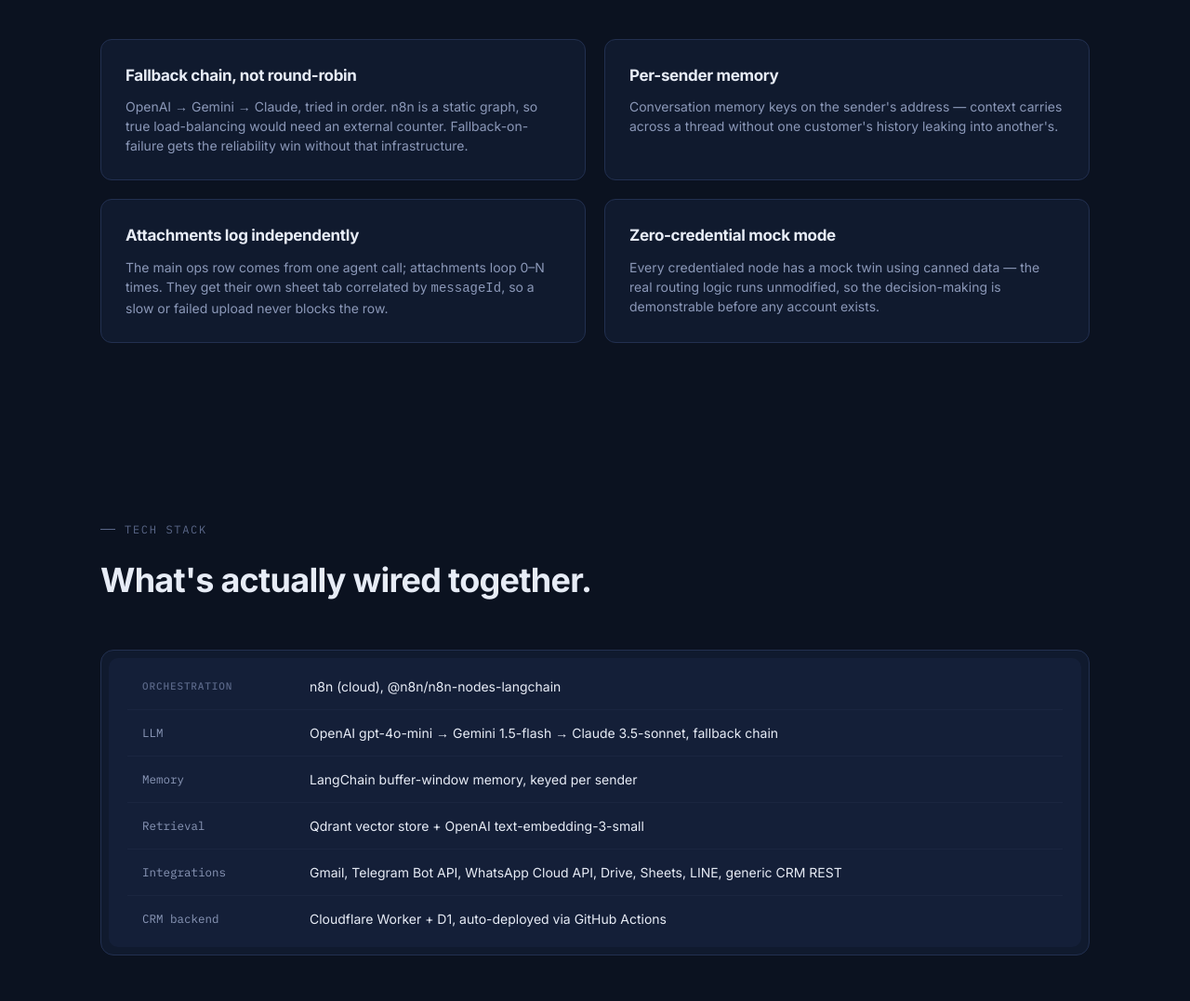
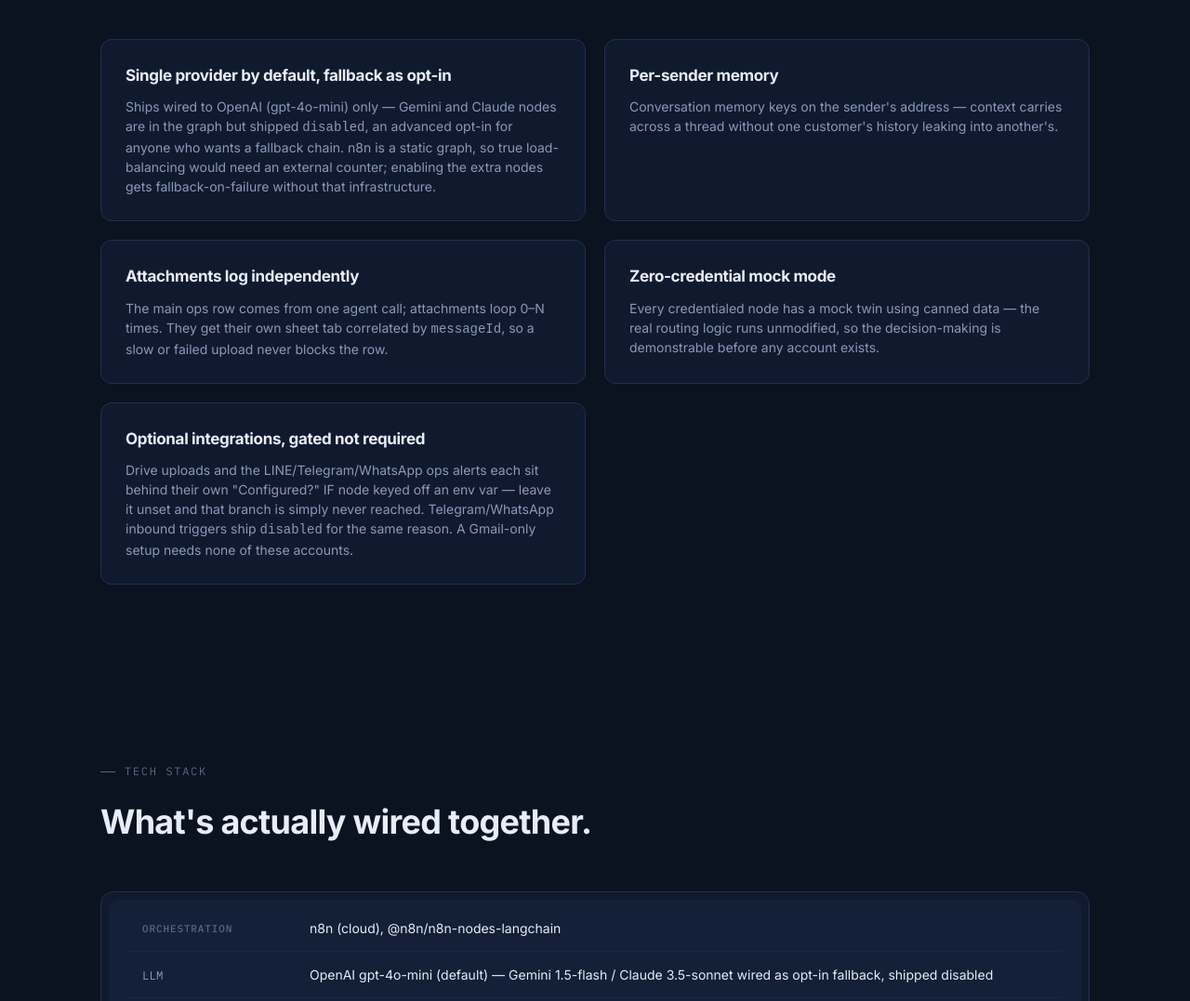
Before and after one commit to allocsys/n8n-agentic-ops, a plain HTML site: page docs/index.html in a window 1280 px wide. Shown: the part 2620-3697 px from the top of the page at 93% size. Drawn offline with Linux system fonts and the light colour scheme.

Commit message:
Update index.html: reflect OpenAI-only default (Gemini/Claude now opt-in fallback) and note optional integrations, per Phase 2 completion

```diff
--- a/docs/index.html
+++ b/docs/index.html
@@ -414,8 +414,8 @@
     </div>
     <div class="grid2 reveal">
       <div class="card">
-        <h3>Fallback chain, not round-robin</h3>
-        <p>OpenAI → Gemini → Claude, tried in order. n8n is a static graph, so true load-balancing would need an external counter. Fallback-on-failure gets the reliability win without that infrastructure.</p>
+        <h3>Single provider by default, fallback as opt-in</h3>
+        <p>Ships wired to OpenAI (gpt-4o-mini) only — Gemini and Claude nodes are in the graph but shipped <code>disabled</code>, an advanced opt-in for anyone who wants a fallback chain. n8n is a static graph, so true load-balancing would need an external counter; enabling the extra nodes gets fallback-on-failure without that infrastructure.</p>
       </div>
       <div class="card">
         <h3>Per-sender memory</h3>
@@ -429,6 +429,10 @@
         <h3>Zero-credential mock mode</h3>
         <p>Every credentialed node has a mock twin using canned data — the real routing logic runs unmodified, so the decision-making is demonstrable before any account exists.</p>
       </div>
+      <div class="card">
+        <h3>Optional integrations, gated not required</h3>
+        <p>Drive uploads and the LINE/Telegram/WhatsApp ops alerts each sit behind their own "Configured?" IF node keyed off an env var — leave it unset and that branch is simply never reached. Telegram/WhatsApp inbound triggers ship <code>disabled</code> for the same reason. A Gmail-only setup needs none of these accounts.</p>
+      </div>
     </div>
   </section>
 
@@ -441,7 +445,7 @@
       <div class="table-wrap" style="background:var(--bg-panel-2); border-radius:10px; padding:6px 20px;">
         <table>
           <tr><th>Orchestration</th><td>n8n (cloud), @n8n/n8n-nodes-langchain</td></tr>
-          <tr><td>LLM</td><td>OpenAI gpt-4o-mini → Gemini 1.5-flash → Claude 3.5-sonnet, fallback chain</td></tr>
+          <tr><td>LLM</td><td>OpenAI gpt-4o-mini (default) — Gemini 1.5-flash / Claude 3.5-sonnet wired as opt-in fallback, shipped disabled</td></tr>
           <tr><td>Memory</td><td>LangChain buffer-window memory, keyed per sender</td></tr>
           <tr><td>Retrieval</td><td>Qdrant vector store + OpenAI text-embedding-3-small</td></tr>
           <tr><td>Integrations</td><td>Gmail, Telegram Bot API, WhatsApp Cloud API, Drive, Sheets, LINE, generic CRM REST</td></tr>
```
